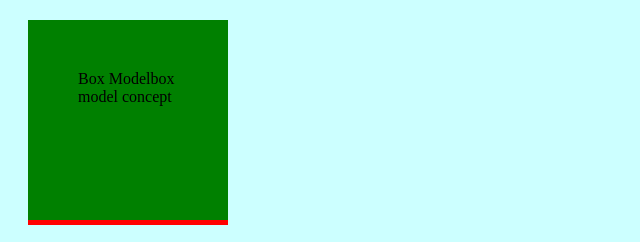
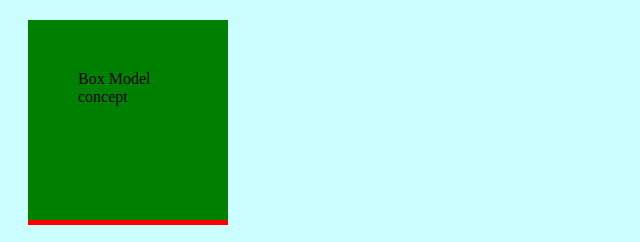
Before and after one commit to arafatalsabuj/8th-class, a plain HTML site: page index.html in a window 1280 px wide. Shown: the top 242 px of the page, 0-640 px from the left. Drawn offline with Linux system fonts and the light colour scheme.

Commit message:
Update index.html

```diff
--- a/index.html
+++ b/index.html
@@ -10,7 +10,7 @@
 	</style>
 
 	<body>
-		<div class="box1">Box Modelbox model concept</div>
+		<div class="box1">Box Model concept</div>
 	<div class="box2"></div>
 
 			<h1 style="color:green;background-color:yellow">This is the example of Inline CSS</h1>
```
